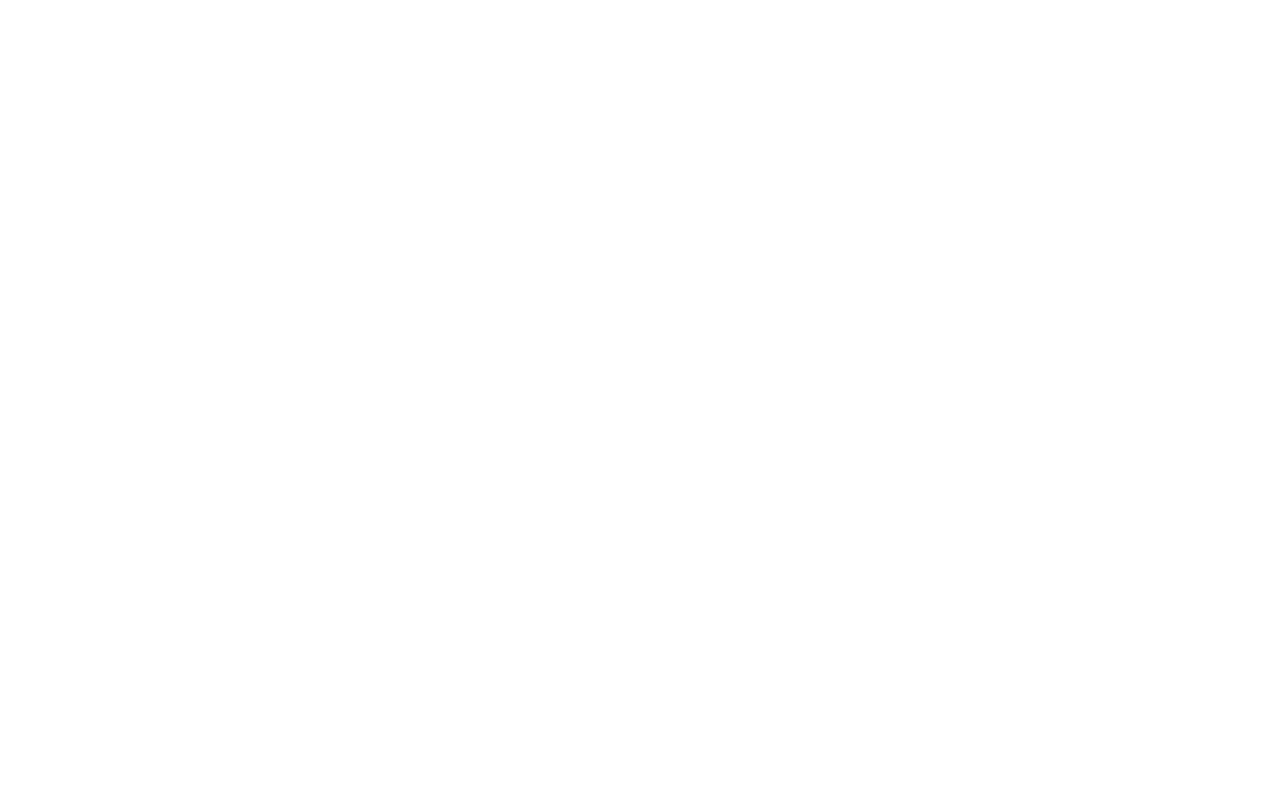
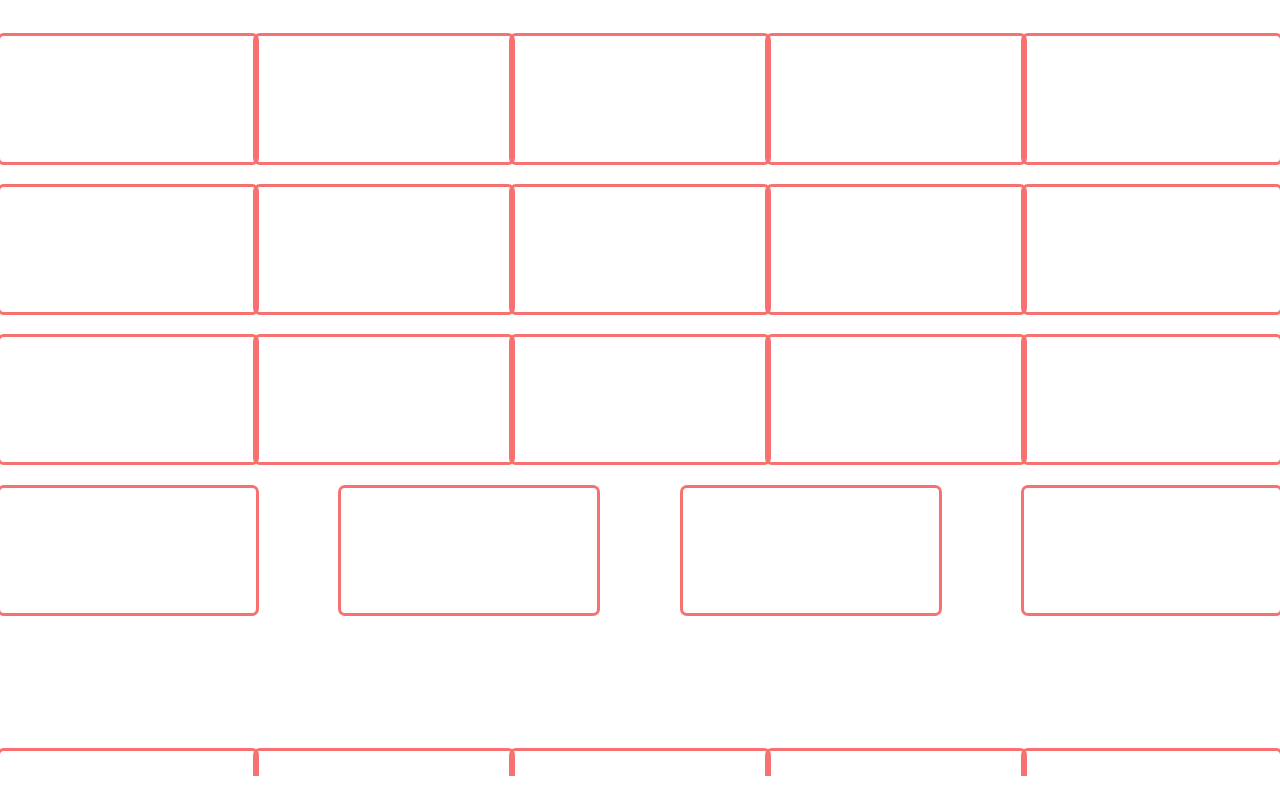
Before and after one commit to Ben-Langlois/Shelfd, a React (Create React App) app: page / in a window 1280 px wide. Built offline with nearby package versions, Linux system fonts and the light colour scheme.

Commit message:
working on refactoring landing

```diff
--- a/src/App.js
+++ b/src/App.js
@@ -17,7 +17,7 @@
 function App() {
   return (
     <div className="App font-sans h-screen flex flex-col">
-      {/* <Landing /> */}
+      <Landing />
       {/* <Dashboard /> */}
       {/* <Profile /> */}
     </div>
--- a/src/landing.js
+++ b/src/landing.js
@@ -18,7 +18,8 @@
     event.preventDefault();
   };
 
-  const bookStyle = 'outline outline-red-400 rounded w-1/6 h-1/5';
+  const bookStyle = 'outline outline-red-400 rounded w-1/5 h-1/6 basis-[25%] sm:basis-auto';
+  const bookContainer = 'flex flex-wrap absolute top-0 right-0 h-full w-full justify-between'
 
   /* toggleForm(form)
      form: the name/id of current form
@@ -82,10 +83,9 @@
   }
 
   return(
-    <div id='landing' className='flex flex-auto p-6'>
-      <div id='scroll-container' className='flex flex-col relative h-full w-2/4 pt-1 overflow-hidden justify-center content-center'>
-        <div id='primary' className='flex flex-wrap absolute top-0 right-0 h-full justify-around gap-6 pt-3'> {/* grid of books, maybe 'featured' books? */}
-          <div className={bookStyle} >&nbsp;</div>
+    <div id='landing' className='flex flex-auto py-6 '>
+      <div id='scroll-container' className='flex flex-col relative h-full w-full pt-1 overflow-hidden justify-center content-center m:w-2/4'>
+        <div id='primary' className={bookContainer}> {/* grid of books, maybe 'featured' books? */}
           <div className={bookStyle} >&nbsp;</div>
           <div className={bookStyle} >&nbsp;</div>
           <div className={bookStyle} >&nbsp;</div>
@@ -111,8 +111,7 @@
           <div className={bookStyle} >&nbsp;</div>
           <div className={bookStyle} >&nbsp;</div>
         </div>
-        <div id='secondary' className='flex flex-wrap absolute top-full right-0 h-full justify-around gap-6'> {/* grid of books, maybe 'featured' books? */}
-          <div className={bookStyle} >&nbsp;</div>
+        <div id='secondary' className={bookContainer}> {/* grid of books, maybe 'featured' books? */}
           <div className={bookStyle} >&nbsp;</div>
           <div className={bookStyle} >&nbsp;</div>
           <div className={bookStyle} >&nbsp;</div>
@@ -139,13 +138,12 @@
           <div className={bookStyle} >&nbsp;</div>
         </div>
       </div>
-      <div id='action-container' className='w-2/4 content-center text-left p-6 m-6 border-400 border-l transition-opacity duration-1000'> {/* login/register buttons (that lead to form) */}
+      {/* <div id='action-container' className='w-2/4 content-center text-left p-6 m-6 border-400 border-l transition-opacity duration-1000'>}
         <div id='calltoaction' className='opacity-100 mb-6'>
           <h1 className='text-5xl font-semibold font-display w-[40rem]'>Discover, Discuss, and Track your next reads along tens of other users</h1>
         </div>
-        <form id='login' className='flex flex-col flex-wrap gap-6'> {/* login form to display */}
+        <form id='login' className='flex flex-col flex-wrap gap-6'>
           <TextField id='email' className='w-[32rem]' error={emailError} required label="Email" variant="outlined" />
-          {/* <TextField id='password' required label="Password" variant="outlined" /> */}
           <FormControl  variant="outlined" className='w-[32rem]' error={passError} required >
             <InputLabel htmlFor="password-label">Password</InputLabel>
             <OutlinedInput
@@ -171,7 +169,7 @@
             <Button className='h-1/4' variant="text" onClick={() => toggleForm('login')}>Dont have an account?</Button>
           </div>
         </form>
-        <form id='signup' className='hidden flex flex-col flex-wrap gap-6'> {/* signup form to display */}
+        <form id='signup' className='hidden flex flex-col flex-wrap gap-6'>
           <TextField id='firstName' error={nameError} required label="First Name" className='w-[32rem]' variant="outlined" />
           <TextField id='email' error={emailError} required label="Email" className='w-[32rem]' variant="outlined" />
           <FormControl  variant="outlined" className='w-[32rem]' error={passError} required >
@@ -200,7 +198,7 @@
           </div>
           <a className='font-display text-left hover:underline cursor-pointer'>Just want to look around? That's cool too</a>
         </form>
-      </div>
+      </div> */}
     </div>
   )
 }
```
